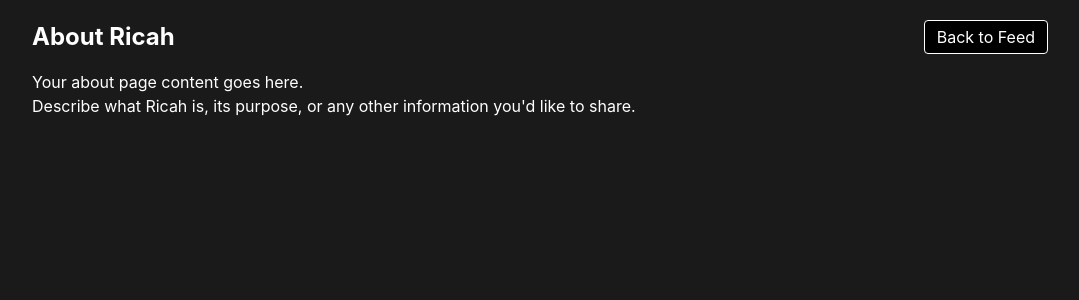
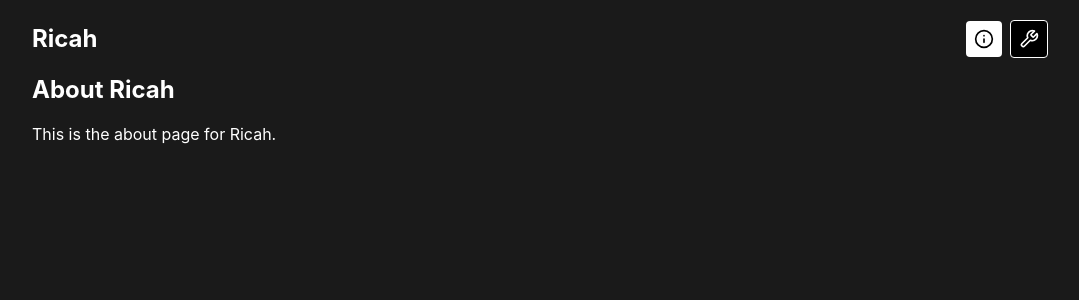
Before and after one commit to gramagrass/ricah, a Next.js app: page /about in a window 1280 px wide. Shown: the top 300 px of the page, without its empty margins (100-1179 px from the left). Built offline with nearby package versions, Linux system fonts and the light colour scheme.

Commit message:
Update about.tsx

```diff
--- a/pages/about.tsx
+++ b/pages/about.tsx
@@ -1,21 +1,13 @@
-import type { NextPage } from 'next';
-import Link from 'next/link';
+// pages/about.tsx
+import React from 'react';
+import Header from '../components/Header';
 
-const About: NextPage = () => {
+const About: React.FC = () => {
   return (
     <div className="max-w-[1080px] mx-auto py-5 px-4 sm:px-6 lg:px-8">
-      <div className="flex justify-between items-center mb-4">
-        <h1 className="text-2xl font-bold text-white">About Ricah</h1>
-        <Link href="/">
-          <button className="px-3 py-1 rounded bg-black text-white border border-white">
-            Back to Feed
-          </button>
-        </Link>
-      </div>
-      <div className="text-white">
-        <p>Your about page content goes here.</p>
-        <p>Describe what Ricah is, its purpose, or any other information you'd like to share.</p>
-      </div>
+      <Header />
+      <h1 className="text-2xl font-bold text-white mb-4">About Ricah</h1>
+      <p className="text-white">This is the about page for Ricah.</p>
     </div>
   );
 };
```
